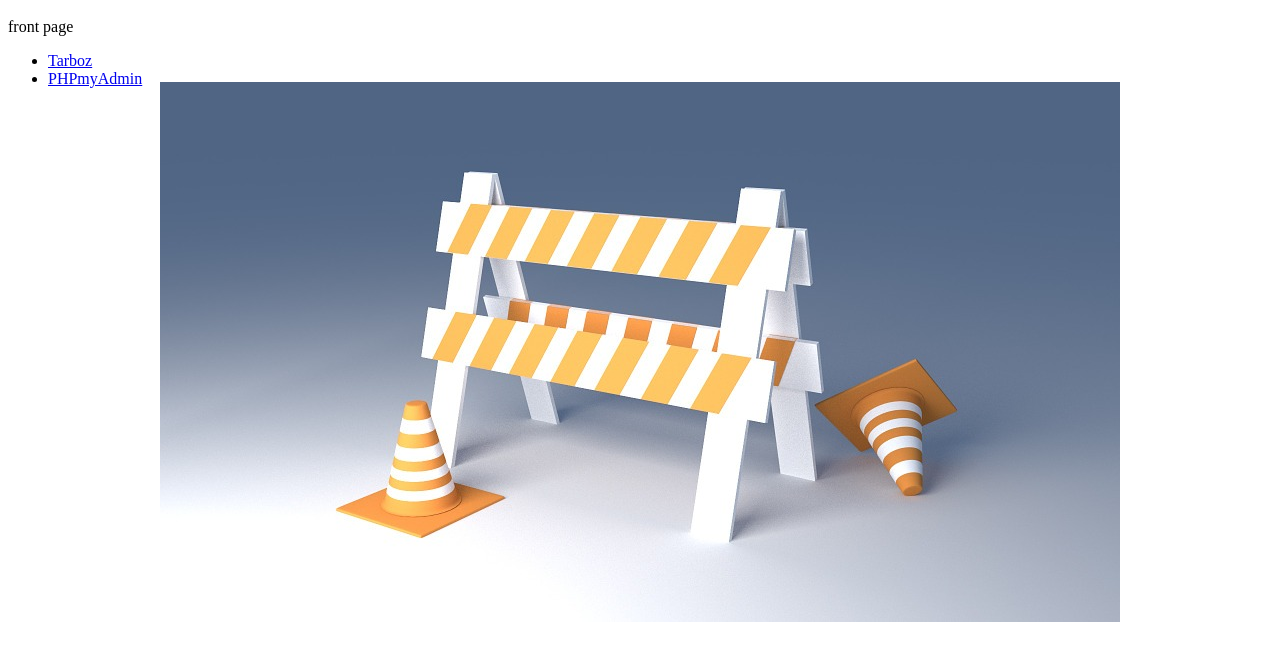
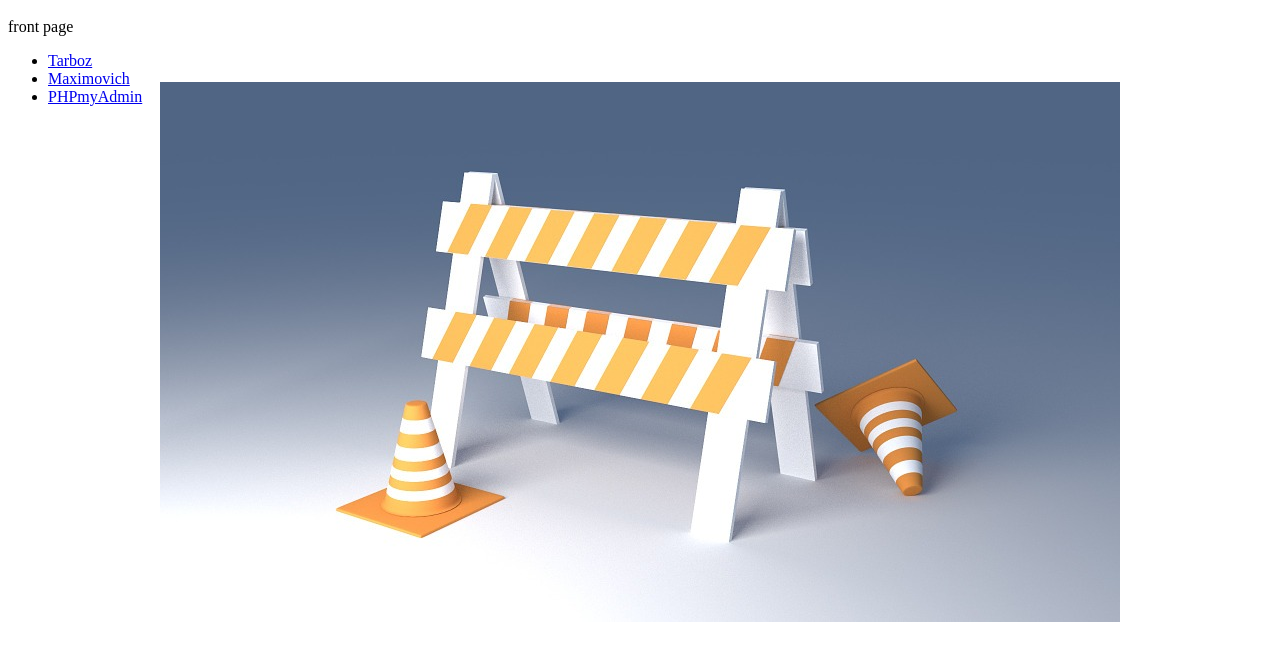
Before and after one commit to igoryen/igoryen.com, a plain HTML site: page public_html/index.html in a window 1280 px wide. Shown: the part 48-708 px from the top of the page. Drawn offline with Linux system fonts and the light colour scheme.

Commit message:
Added a link to Maximovich

```diff
--- a/public_html/index.html
+++ b/public_html/index.html
@@ -9,6 +9,7 @@
 			<div>
 				<ul>
 					<li><a href="http://tarboz.igoryen.com">Tarboz</a></li>
+					<li><a href="http://maximovich.igoryen.com"</a>Maximovich</li>
 					<li><a href="/phpmyadmin">PHPmyAdmin</a></li>
 				</ul>
 			</div>
```
